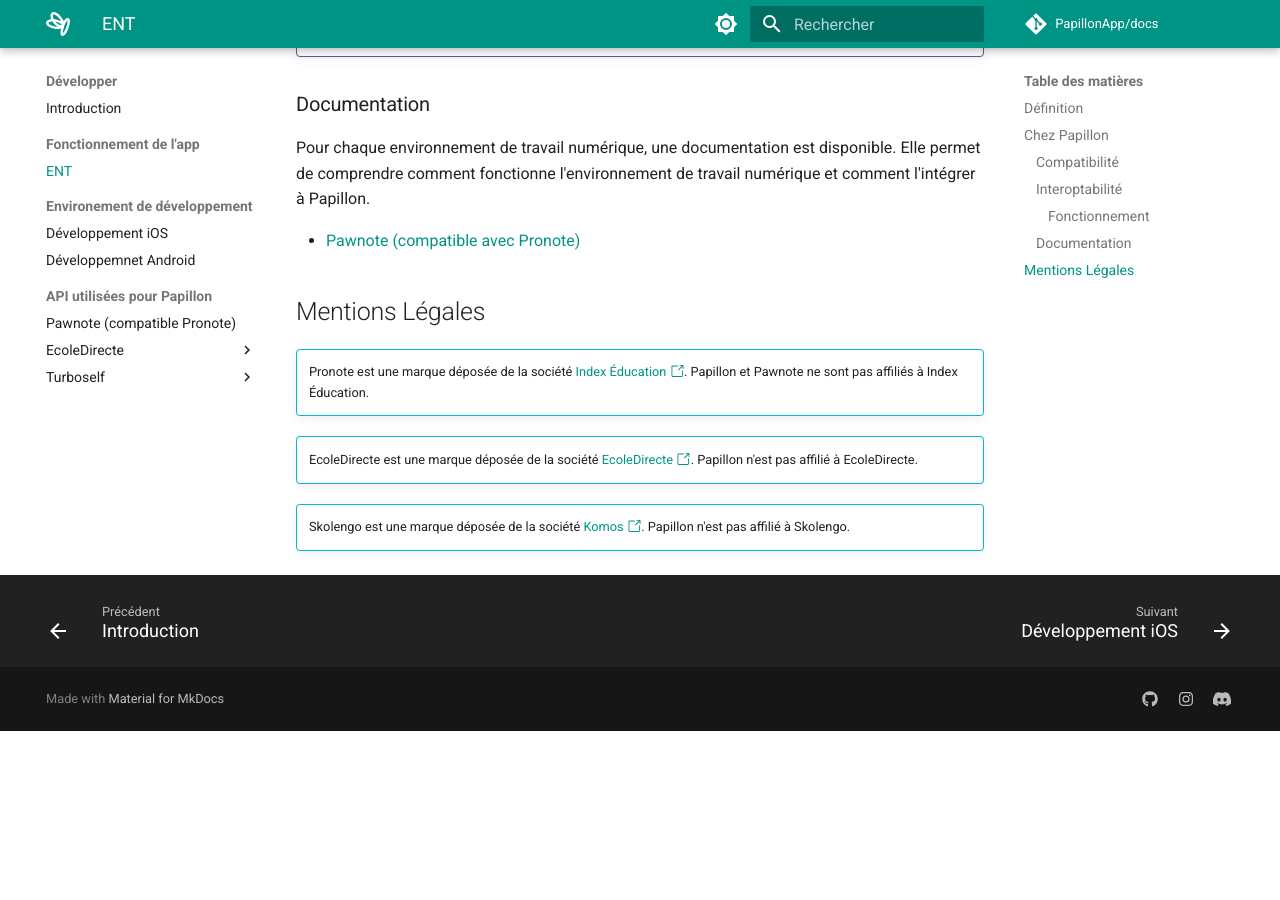
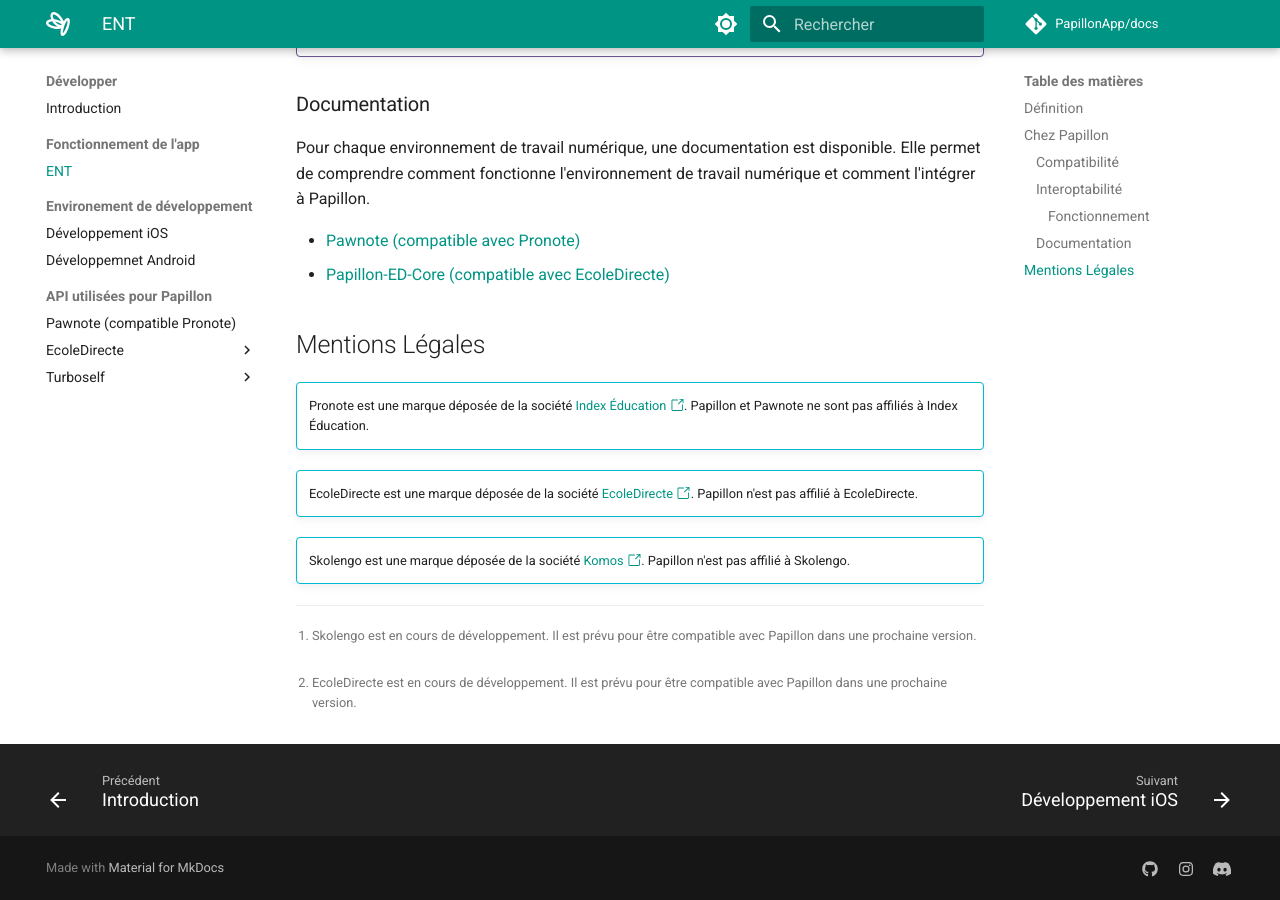
Before and after one commit to PapillonApp/docs, an MkDocs documentation site: the page built from docs/development/ent.md, in a window 1280 px wide and 900 px high, scrolled down 1334 px. Built offline with MkDocs 1.6.1 and Material for MkDocs 9.7.7, drawn with Linux system fonts in a browser that asks for light colours; comment, search, counter and statistics services are not loaded; before the commit the page ends 2065 px from its top, so only the background shows below that; some of the changed text lies outside the part shown.

Commit message:
Ajout de précisions dans la page ENT

```diff
--- a/docs/development/ent.md
+++ b/docs/development/ent.md
@@ -10,8 +10,11 @@ Un environnement de travail numérique est un ensemble d'outils et de services n
 Actuellement, l'application Papillon est **compatible** avec les environnements de travail numérique suivants :
 
 - Pronote
-- Skolengo
-- EcoleDirecte (en cours de développement)
+- Skolengo[^1]
+- EcoleDirecte[^2]
+
+[^1]: Skolengo est en cours de développement. Il est prévu pour être compatible avec Papillon dans une prochaine version.
+[^2]: EcoleDirecte est en cours de développement. Il est prévu pour être compatible avec Papillon dans une prochaine version.
 
 ### Interoptabilité
 
@@ -50,6 +53,7 @@ Les environnements de travail numérique sont connectés à Papillon via des mod
 Pour chaque environnement de travail numérique, une documentation est disponible. Elle permet de comprendre comment fonctionne l'environnement de travail numérique et comment l'intégrer à Papillon.
 
 - [Pawnote (compatible avec Pronote)](api/pawnote.md)
+- [Papillon-ED-Core (compatible avec EcoleDirecte)](api/papillon-ed-core.md)
 
 ## Mentions Légales
 
```
